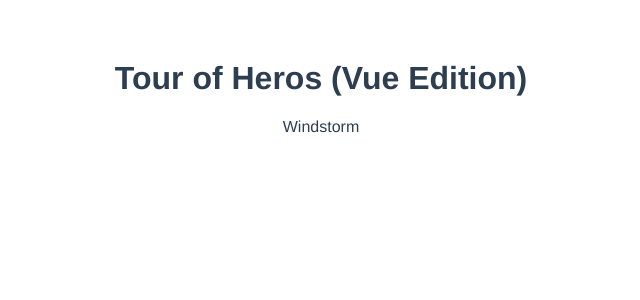
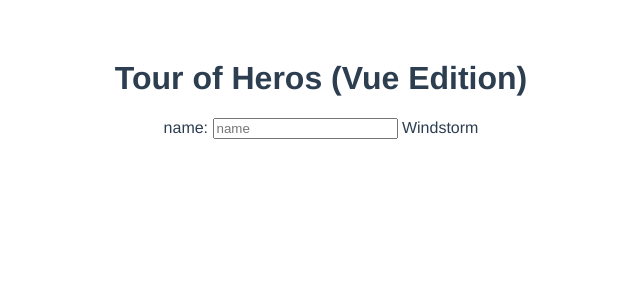
Before and after one commit to codevsdesign/TourOfHerosVue, a Vue app in the folder vue-tour-of-heros/: page /#/ in a window 1280 px wide. Shown: the top 300 px of the page, without its empty margins (319-959 px from the left). Built offline with nearby package versions, Linux system fonts and the light colour scheme.

Commit message:
Final Code Clean Up Heroes as of now will not be used

```diff
--- a/vue-tour-of-heros/src/components/heroes.vue
+++ b/vue-tour-of-heros/src/components/heroes.vue
@@ -1,5 +1,8 @@
 <template>
   <div>
+    <label>name:
+      <input v-model="hero.name" placeholder="name"/>
+    </label>
   {{ hero }}
   </div>
 </template>
```
